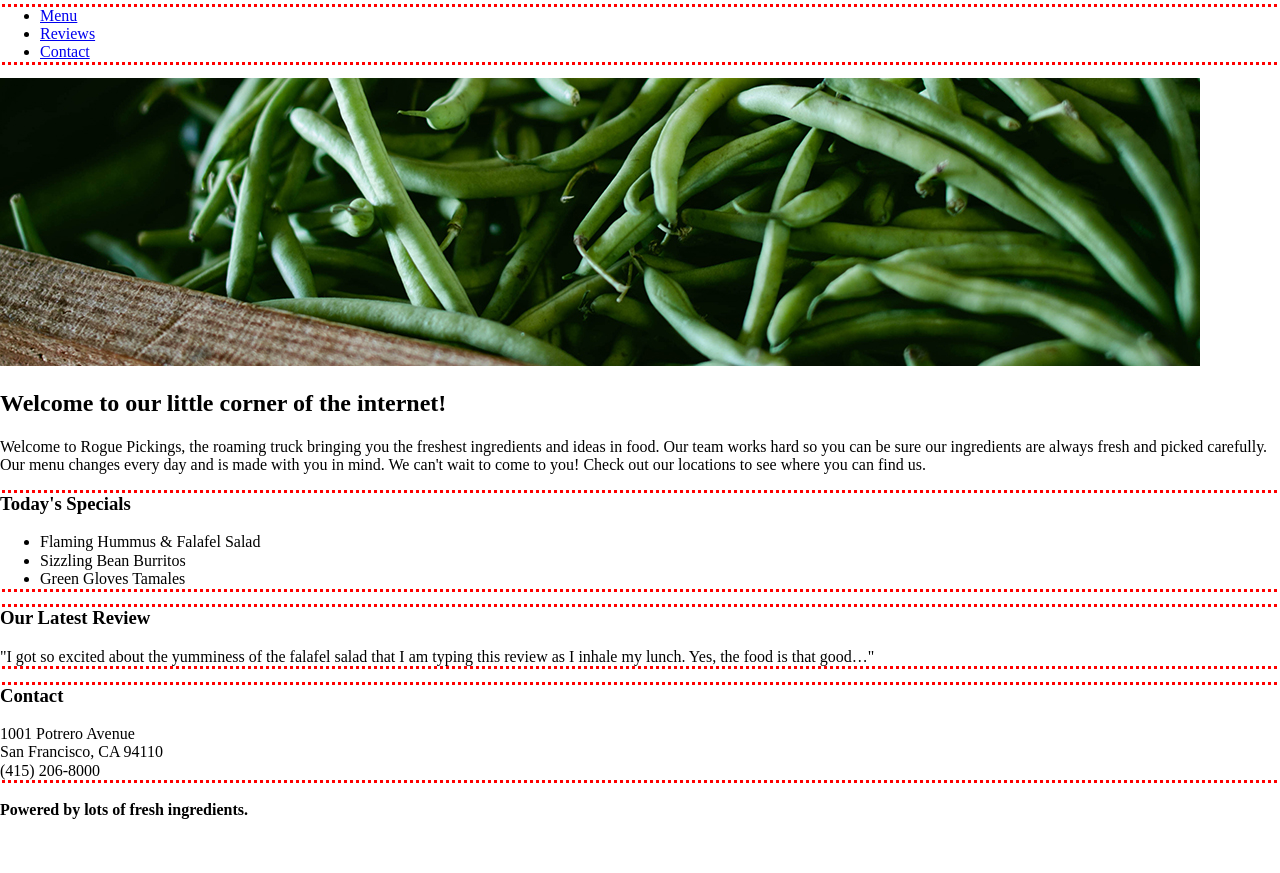
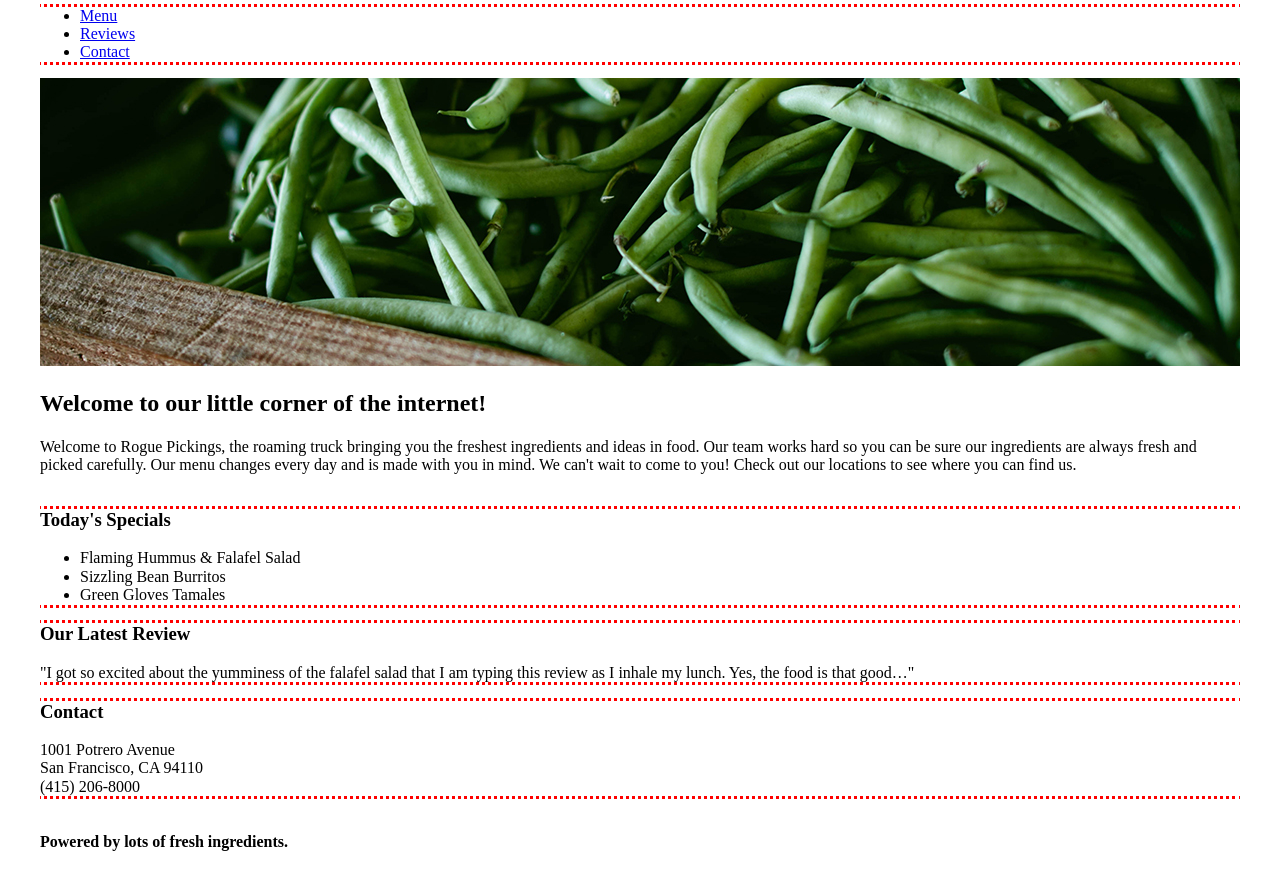
Before and after one commit to NicholeAMartin/rogue-pickings, a plain HTML site: page index.html in a window 1280 px wide. Shown: the part 73-946 px from the top of the page. Before the commit the page ends 914 px from the top, so only its background shows below. Drawn offline with Linux system fonts and the light colour scheme.

Commit message:
Added overflow, margin, width of site

```diff
--- a/css/main.css
+++ b/css/main.css
@@ -31,7 +31,9 @@ p {
 }
 
 .content-wrapper {
-
+    width: 1200px;
+    margin: 0 auto;
+    overflow: auto;
 }
 
 /******** HEADER STYLES ********/
```
